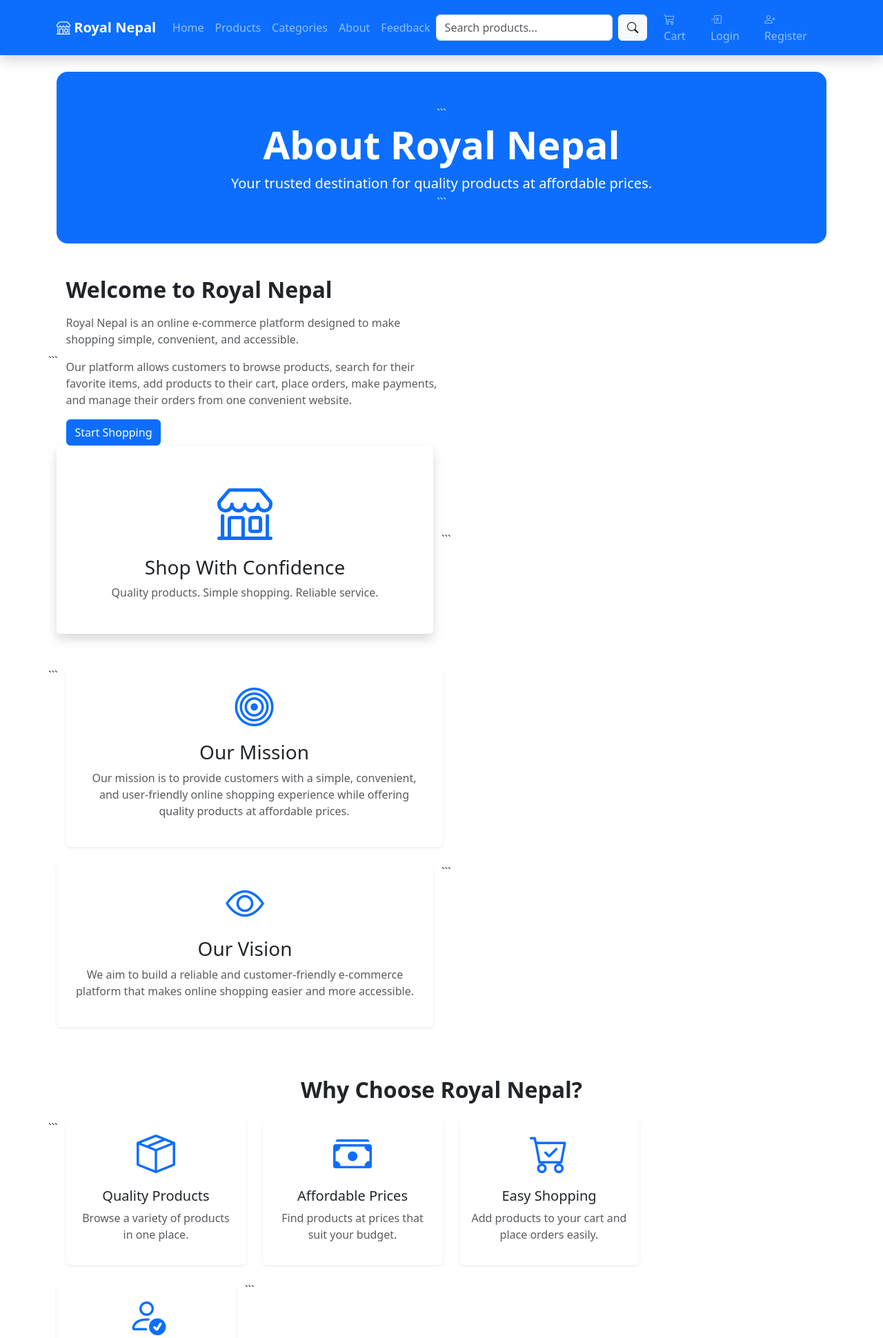
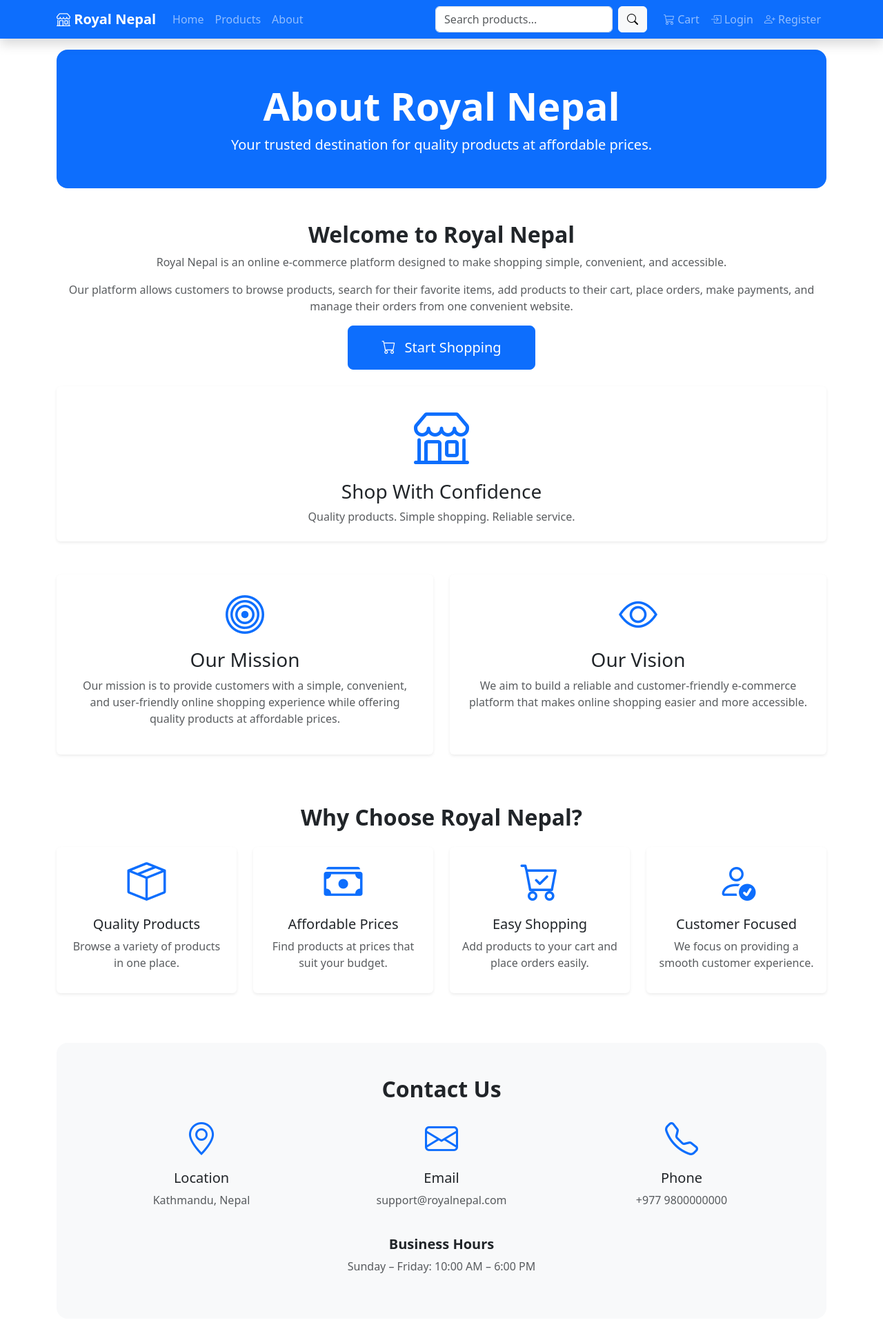
Before and after one commit to royalname/ecommerce-website1, a Django app: page /about/ in a window 1280 px wide. Shown: the top 1940 px of the page at 69% size. Run offline with Django 5.2, Linux system fonts and the light colour scheme.

Commit message:
Improve About page and navbar navigation

````diff
--- a/home/urls.py
+++ b/home/urls.py
@@ -6,4 +6,6 @@ urlpatterns = [
 
     path("about/", views.about, name="about"),
 
+    path("contact/", views.contact, name="contact"),
+
 ]
--- a/home/views.py
+++ b/home/views.py
@@ -47,3 +47,7 @@ def home(request):
 
 def about(request):
     return render(request, "home/about.html")
+
+def contact(request):
+
+    return render( request,"home/contact.html" )
--- a/templates/base.html
+++ b/templates/base.html
@@ -1,8 +1,11 @@
 <!DOCTYPE html>
+
 <html lang="en">
 <head>
     <meta charset="UTF-8">
     <meta name="viewport" content="width=device-width, initial-scale=1.0">
+
+
 <title>Royal Nepal</title>
 
 <!-- Bootstrap CSS -->
@@ -10,18 +13,21 @@
 
 <!-- Bootstrap Icons -->
 <link rel="stylesheet" href="https://cdn.jsdelivr.net/npm/bootstrap-icons@1.13.1/font/bootstrap-icons.min.css">
+
+
 </head>
 
 <body>
 
 <!-- ================= NAVBAR ================= -->
 
-<nav class="navbar navbar-expand-lg navbar-dark bg-primary shadow">
+<nav class="navbar navbar-expand-lg navbar-dark bg-primary shadow fixed-top">
 
 <div class="container">
 
-        <a class="navbar-brand fw-bold" href="/">
-            <i class="bi bi-shop"></i> Royal Nepal
+    <a class="navbar-brand fw-bold" href="{% url 'home' %}">
+        <i class="bi bi-shop"></i>
+        Royal Nepal
     </a>
 
     <button class="navbar-toggler"
@@ -40,20 +46,14 @@
         <ul class="navbar-nav me-auto">
 
             <li class="nav-item">
-                    <a class="nav-link" href="/">
+                <a class="nav-link" href="{% url 'home' %}">
                     Home
                 </a>
             </li>
 
             <li class="nav-item">
-                    <a class="nav-link" href="/products/">
+                <a class="nav-link" href="{% url 'products' %}">
                     Products
-                    </a>
-                </li>
-
-                <li class="nav-item">
-    <a class="nav-link" href="{% url 'products' %}">
-        Categories
                 </a>
             </li>
 
@@ -63,13 +63,10 @@
                 </a>
             </li>
 
-                <li class="nav-item">
-                    <a class="nav-link" href="{% url 'feedback' %}">
-                        Feedback
-                    </a>
-                </li>
+
 
         </ul>
+
 
         <!-- Search Bar -->
 
@@ -94,54 +91,102 @@
 
         </form>
 
+
         <!-- Right Menu -->
 
         <ul class="navbar-nav">
 
+            <!-- Cart -->
+
             <li class="nav-item">
-                    <a class="nav-link" href="{% url 'cart' %}">
+
+                <a class="nav-link"
+                   href="{% url 'cart' %}">
+
                     <i class="bi bi-cart3"></i>
                     Cart
+
                 </a>
+
             </li>
+
 
             {% if user.is_authenticated %}
 
+            <!-- Profile -->
+
             <li class="nav-item">
-    <a class="nav-link" href="{% url 'profile' %}">
+
+                <a class="nav-link"
+                   href="{% url 'profile' %}">
+
                     <i class="bi bi-person-circle"></i>
                     {{ user.username }}
+
                 </a>
+
             </li>
 
+
+            <!-- My Orders -->
+
             <li class="nav-item">
-                    <a class="nav-link" href="{% url 'my_orders' %}">
+
+                <a class="nav-link"
+                   href="{% url 'my_orders' %}">
+
                     <i class="bi bi-bag-check"></i>
                     My Orders
+
                 </a>
+
             </li>
 
+
+            <!-- Logout -->
+
             <li class="nav-item">
-                    <a class="nav-link" href="{% url 'logout' %}">
+
+                <a class="nav-link"
+                   href="{% url 'logout' %}">
+
                     <i class="bi bi-box-arrow-right"></i>
                     Logout
+
                 </a>
+
             </li>
+
 
             {% else %}
 
+            <!-- Login -->
+
             <li class="nav-item">
-                    <a class="nav-link" href="{% url 'login' %}">
+
+                <a class="nav-link"
+                   href="{% url 'login' %}">
+
                     <i class="bi bi-box-arrow-in-right"></i>
                     Login
+
                 </a>
+
             </li>
 
+
+            <!-- Register -->
+
             <li class="nav-item">
-                    <a class="nav-link" href="{% url 'register' %}">
+
+                <a class="nav-link"
+                   href="{% url 'register' %}">
+
                     <i class="bi bi-person-plus"></i>
                     Register
+
                 </a>
+
             </li>
 
             {% endif %}
@@ -152,12 +197,12 @@
 
 </div>
 
+
 </nav>
 
 <!-- ================= MAIN CONTENT ================= -->
 
-<div class="container mt-4">
-
+<div class="container mt-5 pt-4">
 {% if messages %}
 
     {% for message in messages %}
@@ -178,6 +223,7 @@
 
 {% endif %}
 
+
 {% block content %}
 {% endblock %}
 
@@ -189,7 +235,9 @@
 
 <div class="container text-center py-4">
 
-        <h5>Royal Nepal</h5>
+    <h5>
+        Royal Nepal
+    </h5>
 
     <p>
         Your trusted online shopping destination.
--- a/templates/home/about.html
+++ b/templates/home/about.html
@@ -6,7 +6,7 @@
 
 <div class="bg-primary text-white text-center rounded-4 p-5 mb-5">
 
-```
+
 <h1 class="display-4 fw-bold">
     About Royal Nepal
 </h1>
@@ -14,18 +14,18 @@
 <p class="lead mb-0">
     Your trusted destination for quality products at affordable prices.
 </p>
-```
+
 
 </div>
 
-<!-- Introduction -->
+<!-- About Royal Nepal -->
 
-<div class="row align-items-center mb-5">
+<div class="mb-5">
 
-```
-<div class="col-md-6">
 
-    <h2 class="fw-bold mb-3">
+<div class="text-center mb-4">
+
+    <h2 class="fw-bold">
         Welcome to Royal Nepal
     </h2>
 
@@ -42,17 +42,19 @@
     </p>
 
     <a href="{% url 'products' %}"
-       class="btn btn-primary">
+   class="btn btn-primary btn-lg px-5 py-3">
 
+    <i class="bi bi-cart me-2"></i>
     Start Shopping
 
 </a>
 
 </div>
 
-<div class="col-md-6 text-center mt-4 mt-md-0">
 
-    <div class="card shadow border-0 p-5">
+<!-- Shop With Confidence -->
+
+<div class="card shadow-sm border-0 text-center p-4">
 
     <i class="bi bi-shop display-1 text-primary"></i>
 
@@ -66,16 +68,15 @@
 
 </div>
 
-</div>
-```
 
 </div>
+
 
 <!-- Mission & Vision -->
 
 <div class="row mb-5">
 
-```
+
 <div class="col-md-6 mb-4">
 
     <div class="card shadow-sm border-0 h-100">
@@ -124,7 +125,7 @@
     </div>
 
 </div>
-```
+
 
 </div>
 
@@ -136,7 +137,7 @@
 
 <div class="row text-center mb-5">
 
-```
+
 <div class="col-md-3 mb-4">
 
     <div class="card shadow-sm border-0 h-100">
@@ -227,31 +228,148 @@
     </div>
 
 </div>
-```
+
+
+</div>
+
+<!-- Contact Us -->
+
+<div class="bg-light rounded-4 p-5 mb-5">
+
+
+<h2 class="text-center fw-bold mb-4">
+    Contact Us
+</h2>
+
+<div class="row text-center">
+
+    <div class="col-md-4 mb-4">
+
+        <i class="bi bi-geo-alt display-5 text-primary"></i>
+
+        <h5 class="mt-3">
+            Location
+        </h5>
+
+        <p class="text-muted">
+            Kathmandu, Nepal
+        </p>
+
+    </div>
+
+
+    <div class="col-md-4 mb-4">
+
+        <i class="bi bi-envelope display-5 text-primary"></i>
+
+        <h5 class="mt-3">
+            Email
+        </h5>
+
+        <p class="text-muted">
+            support@royalnepal.com
+        </p>
+
+    </div>
+
+
+    <div class="col-md-4 mb-4">
+
+        <i class="bi bi-telephone display-5 text-primary"></i>
+
+        <h5 class="mt-3">
+            Phone
+        </h5>
+
+        <p class="text-muted">
+            +977 9800000000
+        </p>
+
+    </div>
+
+</div>
+
+<div class="text-center">
+
+    <h5 class="fw-bold">
+        Business Hours
+    </h5>
+
+    <p class="text-muted">
+        Sunday – Friday: 10:00 AM – 6:00 PM
+    </p>
+
+</div>
+
+
+</div>
+
+<!-- Feedback -->
+
+<div class="card shadow border-0 mb-5">
+
+
+<div class="card-body p-5 text-center">
+
+    <i class="bi bi-chat-dots display-4 text-primary"></i>
+
+    <h2 class="fw-bold mt-3">
+        Send Us Your Feedback
+    </h2>
+
+    <p class="text-muted">
+        Have a suggestion, question, or comment?
+        We'd love to hear from you.
+    </p>
+
+    {% if user.is_authenticated %}
+
+        <a href="{% url 'feedback' %}"
+           class="btn btn-primary btn-lg">
+
+            <i class="bi bi-pencil-square"></i>
+            Give Feedback
+
+        </a>
+
+    {% else %}
+
+        <a href="{% url 'login' %}?next={% url 'feedback' %}"
+           class="btn btn-primary btn-lg">
+
+            <i class="bi bi-box-arrow-in-right"></i>
+            Login to Give Feedback
+
+        </a>
+
+    {% endif %}
+
+</div>
+
 
 </div>
 
 <!-- Call to Action -->
 
-<div class="bg-light rounded-4 text-center p-5 mb-4">
+<div class="bg-primary text-white rounded-4 text-center p-5 mb-4">
 
-```
+
 <h2 class="fw-bold">
     Ready to Start Shopping?
 </h2>
 
-<p class="text-muted">
+<p>
     Explore our products and find something you love.
 </p>
 
 <a href="{% url 'products' %}"
-   class="btn btn-primary btn-lg">
+   class="btn btn-light btn-lg">
 
     <i class="bi bi-cart"></i>
-    Shop Now
+    Browse Products
 
 </a>
-```
+
 
 </div>
 
--- a/templates/products/products.html
+++ b/templates/products/products.html
@@ -111,6 +111,8 @@
 
                     {% if product.review_count %}
 
+
+
 <p class="mb-2">
 
     <span class="text-warning">
````
Also changed, not shown: templates/home/contact.html (added, +169 -0 lines), db.sqlite3. Lines whose indentation alone changed are shown as unchanged.
